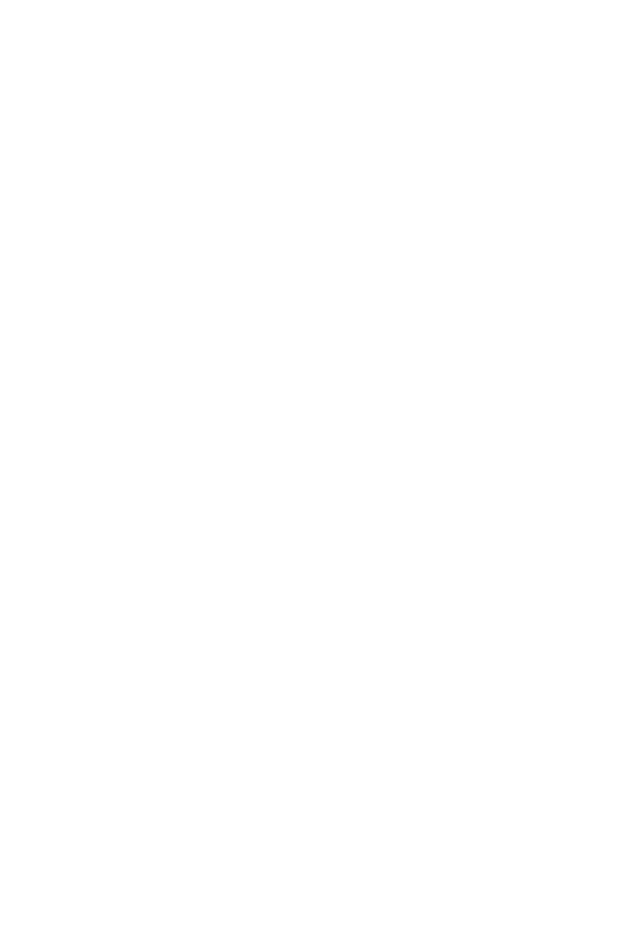
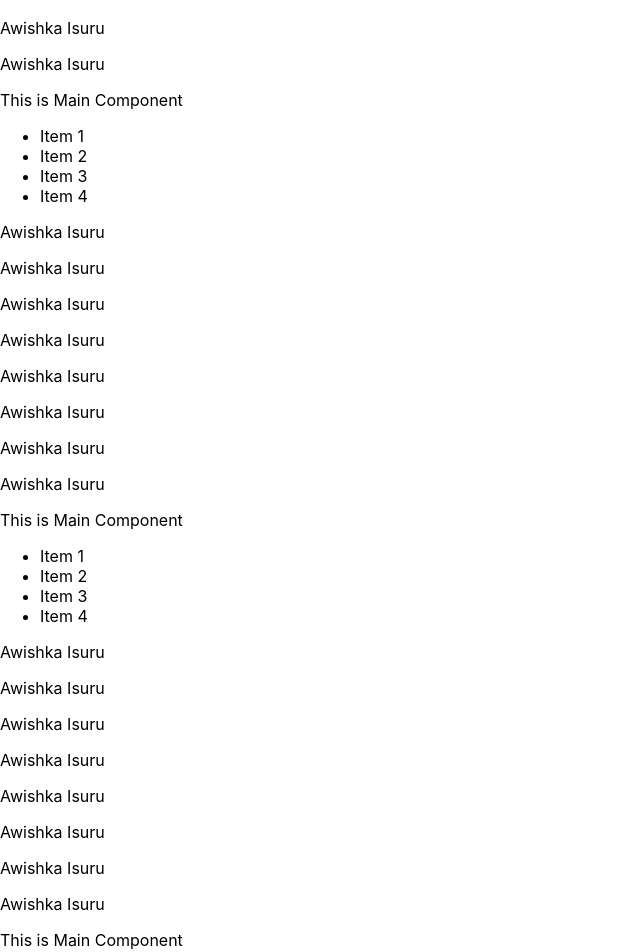
Before and after one commit to Awishka0573/react_basics, a React (Create React App) app: page / in a window 1280 px wide. Shown: the part 481-1433 px from the top of the page, without its empty margins (0-640 px from the left). Before the commit the page ends 800 px from the top, so only its background shows below. Built offline with nearby package versions, Linux system fonts and the light colour scheme.

Commit message:
create function and using

```diff
--- a/src/App.js
+++ b/src/App.js
@@ -1,4 +1,5 @@
 import './App.css';
+import Main from './Components/Main';
 
 function App() {
   return (
@@ -9,6 +10,15 @@
 
     </div>
     <h2>Awishka Isuru</h2>
+    <Main>
+      <h5>I am Awishka Isuru</h5>
+    </Main>
+    <Main />
+    <Main />
+    <Main />
+    <Main />
+    <Main />
+    <Main />
     </>
   );
 }
--- /dev/null
+++ b/src/Components/Main.js
@@ -0,0 +1,23 @@
+function Main() {
+    return (
+        <>
+        <div>This is Main Component</div>
+        <ul>
+            <li>Item 1</li>
+            <li>Item 2</li>
+            <li>Item 3</li>
+            <li>Item 4</li>
+        </ul>
+        <p>Awishka Isuru</p>
+        <p>Awishka Isuru</p>
+        <p>Awishka Isuru</p>
+        <p>Awishka Isuru</p>
+        <p>Awishka Isuru</p>
+        <p>Awishka Isuru</p>
+        <p>Awishka Isuru</p>
+        <p>Awishka Isuru</p>
+        </>
+    );
+}
+
+export default Main;
```
